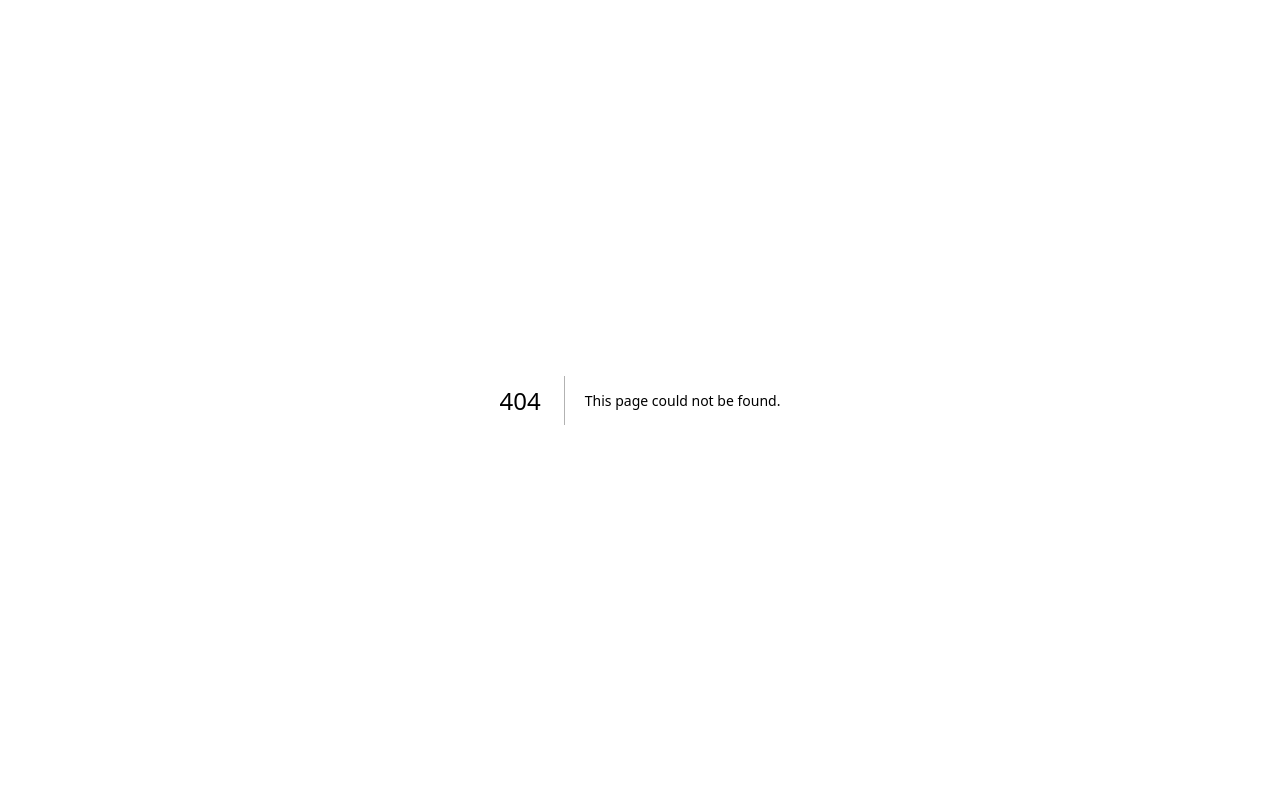
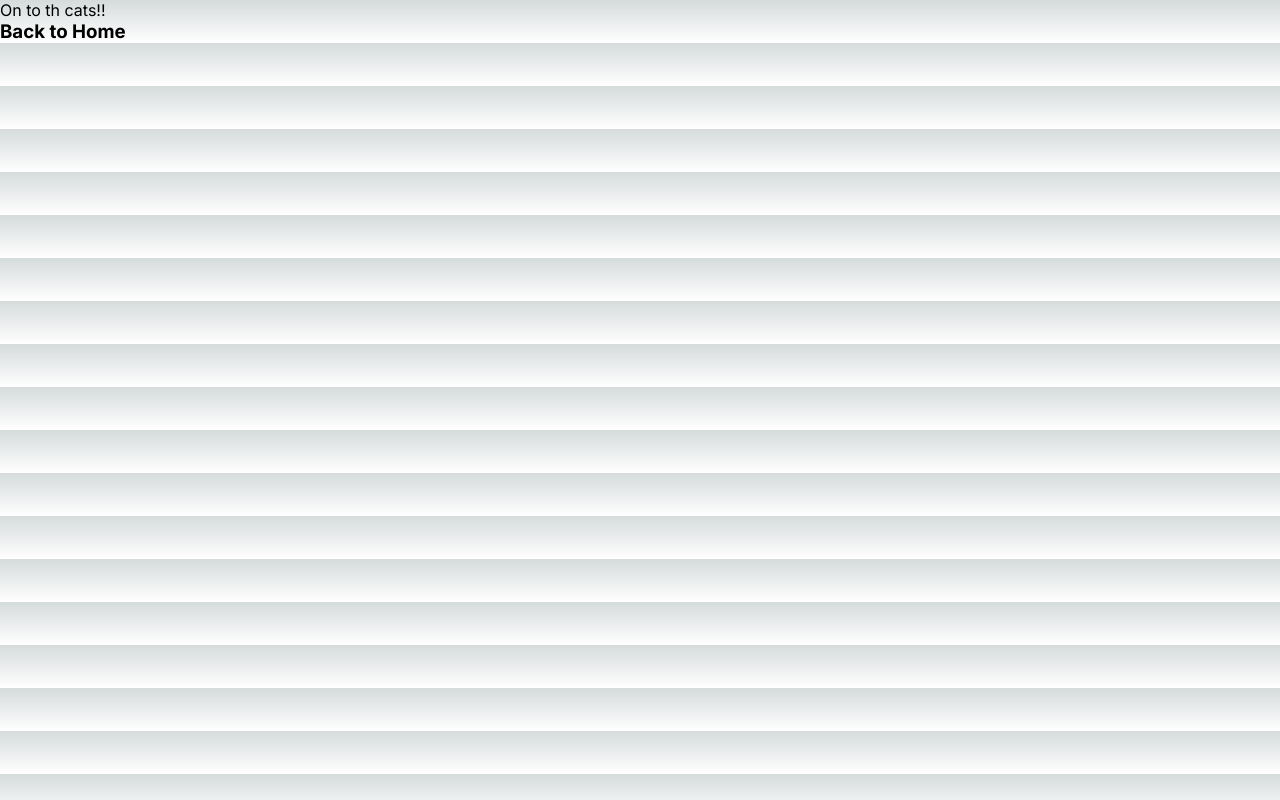
Before and after one commit to drmartin2233/cat-app-frontend, a Next.js app: page /cats in a window 1280 px wide. Before the commit this address had no page. Built offline with nearby package versions, Linux system fonts and the light colour scheme.

Commit message:
cats and base pages

```diff
--- /dev/null
+++ b/src/app/cats/page.js
@@ -0,0 +1,13 @@
+import Link from 'next/link'
+
+export default function Cats(){
+
+return(
+    <>
+    <Link href="/cats">On to th cats!!</Link>
+
+    <h3><Link href="/">Back to Home</Link></h3>
+
+    </>
+)
+};
--- /dev/null
+++ b/src/app/donation/page.js
@@ -0,0 +1,5 @@
+export default function Donation() {
+    return (
+      <h1>Welcome to the Donation Page!</h1>
+    )
+  }
```
